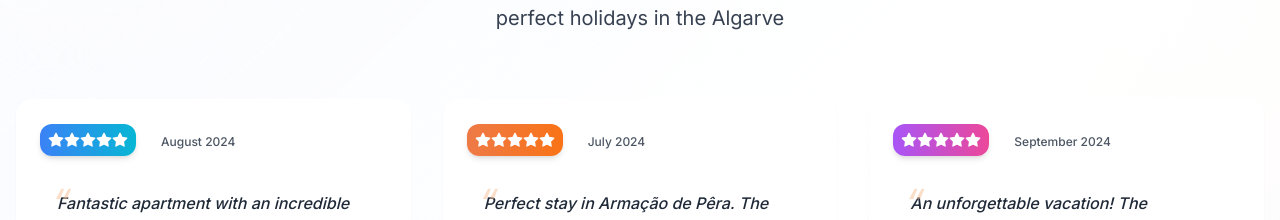
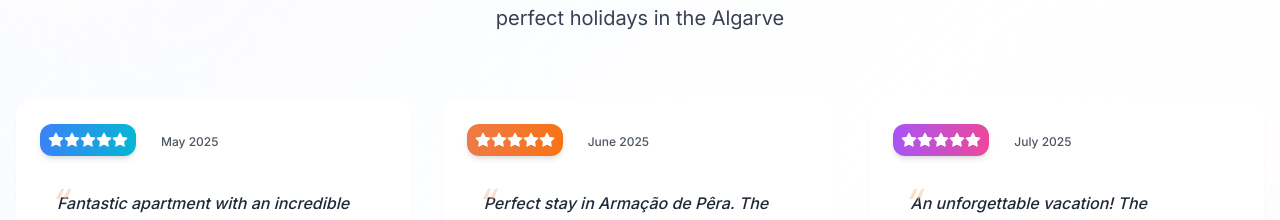
Before and after one commit to marioamorim85/refugio-do-mar, a Next.js app: page / in a window 1280 px wide. Shown: the part 10804-11024 px from the top of the page. Built offline with nearby package versions, Linux system fonts and the light colour scheme.

Commit message:
fix: datas dos testemunhos atualizadas e traduzidas

```diff
--- a/src/contexts/LanguageContext.tsx
+++ b/src/contexts/LanguageContext.tsx
@@ -831,15 +831,15 @@ const translations = {
     'testimonials.guest1.name': 'Maria Silva',
     'testimonials.guest1.location': 'Lisboa',
     'testimonials.guest1.comment': 'Apartamento fantástico com uma vista incrível para o mar! A localização é perfeita, muito perto da praia e com tudo o que precisámos. A piscina é um bónus maravilhoso. Recomendo vivamente!',
-    'testimonials.guest1.date': 'Agosto 2024',
+    'testimonials.guest1.date': 'Maio 2025',
     'testimonials.guest2.name': 'João Santos',
     'testimonials.guest2.location': 'Porto',
     'testimonials.guest2.comment': 'Estadia perfeita em Armação de Pêra. O apartamento é muito limpo, bem equipado e tem tudo o que se precisa. A vista da varanda é deslumbrante e o acesso à praia é super fácil. Voltaremos certamente!',
-    'testimonials.guest2.date': 'Julho 2024',
+    'testimonials.guest2.date': 'Junho 2025',
     'testimonials.guest3.name': 'Ana Costa',
     'testimonials.guest3.location': 'Coimbra',
     'testimonials.guest3.comment': 'Umas férias inesquecíveis! O apartamento superou as nossas expectativas. Muito confortável, ar condicionado excelente, cozinha bem equipada. A piscina e a proximidade da praia fizeram a diferença. 5 estrelas!',
-    'testimonials.guest3.date': 'Setembro 2024',
+    'testimonials.guest3.date': 'Julho 2025',
 
     // FAQ
     'faq.badge': 'Esclarecemos Todas as Suas Dúvidas',
@@ -1753,15 +1753,15 @@ const translations = {
     'testimonials.guest1.name': 'Maria Silva',
     'testimonials.guest1.location': 'Lisbon',
     'testimonials.guest1.comment': 'Fantastic apartment with an incredible sea view! The location is perfect, very close to the beach and with everything we needed. The pool is a wonderful bonus. Highly recommend!',
-    'testimonials.guest1.date': 'August 2024',
+    'testimonials.guest1.date': 'May 2025',
     'testimonials.guest2.name': 'João Santos',
     'testimonials.guest2.location': 'Porto',
     'testimonials.guest2.comment': 'Perfect stay in Armação de Pêra. The apartment is very clean, well equipped and has everything you need. The view from the balcony is stunning and beach access is super easy. We will definitely return!',
-    'testimonials.guest2.date': 'July 2024',
+    'testimonials.guest2.date': 'June 2025',
     'testimonials.guest3.name': 'Ana Costa',
     'testimonials.guest3.location': 'Coimbra',
     'testimonials.guest3.comment': 'An unforgettable vacation! The apartment exceeded our expectations. Very comfortable, excellent air conditioning, well-equipped kitchen. The pool and proximity to the beach made all the difference. 5 stars!',
-    'testimonials.guest3.date': 'September 2024',
+    'testimonials.guest3.date': 'July 2025',
 
     // FAQ
     'faq.badge': 'We Clarify All Your Doubts',
@@ -2383,15 +2383,15 @@ const translations = {
     'testimonials.guest1.name': 'Maria Silva',
     'testimonials.guest1.location': 'Lisboa',
     'testimonials.guest1.comment': '¡Apartamento fantástico con una vista increíble al mar! La ubicación es perfecta, muy cerca de la playa y con todo lo que necesitábamos. La piscina es un bono maravilloso. ¡Recomiendo encarecidamente!',
-    'testimonials.guest1.date': 'Agosto 2024',
+    'testimonials.guest1.date': 'Maio 2025',
     'testimonials.guest2.name': 'João Santos',
     'testimonials.guest2.location': 'Porto',
     'testimonials.guest2.comment': 'Estancia perfecta en Armação de Pêra. El apartamento está muy limpio, bien equipado y tiene todo lo que necesitas. La vista desde el balcón es deslumbrante y el acceso a la playa es muy fácil. ¡Volveremos sin duda!',
-    'testimonials.guest2.date': 'Julio 2024',
+    'testimonials.guest2.date': 'Junio 2025',
     'testimonials.guest3.name': 'Ana Costa',
     'testimonials.guest3.location': 'Coimbra',
     'testimonials.guest3.comment': '¡Unas vacaciones inolvidables! El apartamento superó nuestras expectativas. Muy cómodo, aire acondicionado excelente, cocina bien equipada. La piscina y la proximidad a la playa marcaron la diferencia. ¡5 estrellas!',
-    'testimonials.guest3.date': 'Septiembre 2024',
+    'testimonials.guest3.date': 'Julio 2025',
 
     // FAQ
     'faq.badge': 'Aclaramos Todas Tus Dudas',
@@ -3248,15 +3248,15 @@ const translations = {
     'testimonials.guest1.name': 'Maria Silva',
     'testimonials.guest1.location': 'Lisbonne',
     'testimonials.guest1.comment': 'Appartement fantastique avec une vue incroyable sur la mer! L\'emplacement est parfait, très proche de la plage et avec tout ce dont nous avions besoin. La piscine est un bonus merveilleux. Je recommande vivement!',
-    'testimonials.guest1.date': 'Août 2024',
+    'testimonials.guest1.date': 'Mai 2025',
     'testimonials.guest2.name': 'João Santos',
     'testimonials.guest2.location': 'Porto',
     'testimonials.guest2.comment': 'Séjour parfait à Armação de Pêra. L\'appartement est très propre, bien équipé et a tout ce dont vous avez besoin. La vue depuis le balcon est époustouflante et l\'accès à la plage est super facile. Nous reviendrons certainement!',
-    'testimonials.guest2.date': 'Juillet 2024',
+    'testimonials.guest2.date': 'Juin 2025',
     'testimonials.guest3.name': 'Ana Costa',
     'testimonials.guest3.location': 'Coimbra',
     'testimonials.guest3.comment': 'Des vacances inoubliables! L\'appartement a dépassé nos attentes. Très confortable, climatisation excellente, cuisine bien équipée. La piscine et la proximité de la plage ont fait toute la différence. 5 étoiles!',
-    'testimonials.guest3.date': 'Septembre 2024',
+    'testimonials.guest3.date': 'Juillet 2025',
 
     // FAQ
     'faq.badge': 'Nous Éclaircissons Tous Vos Doutes',
@@ -4033,15 +4033,15 @@ const translations = {
     'testimonials.guest1.name': 'Maria Silva',
     'testimonials.guest1.location': 'Lissabon',
     'testimonials.guest1.comment': 'Fantastisches Apartment mit unglaublichem Meerblick! Die Lage ist perfekt, sehr nah am Strand und mit allem, was wir brauchten. Der Pool ist ein wunderbarer Bonus. Sehr empfehlenswert!',
-    'testimonials.guest1.date': 'August 2024',
+    'testimonials.guest1.date': 'May 2025',
     'testimonials.guest2.name': 'João Santos',
     'testimonials.guest2.location': 'Porto',
     'testimonials.guest2.comment': 'Perfekter Aufenthalt in Armação de Pêra. Das Apartment ist sehr sauber, gut ausgestattet und hat alles, was man braucht. Der Blick vom Balkon ist atemberaubend und der Zugang zum Strand ist super einfach. Wir werden definitiv zurückkehren!',
-    'testimonials.guest2.date': 'Juli 2024',
+    'testimonials.guest2.date': 'Juni 2025',
     'testimonials.guest3.name': 'Ana Costa',
     'testimonials.guest3.location': 'Coimbra',
     'testimonials.guest3.comment': 'Ein unvergesslicher Urlaub! Das Apartment übertraf unsere Erwartungen. Sehr komfortabel, ausgezeichnete Klimaanlage, gut ausgestattete Küche. Der Pool und die Nähe zum Strand machten den Unterschied. 5 Sterne!',
-    'testimonials.guest3.date': 'September 2024',
+    'testimonials.guest3.date': 'July 2025',
 
     // FAQ
     'faq.badge': 'Wir Klären Alle Ihre Zweifel',
```
